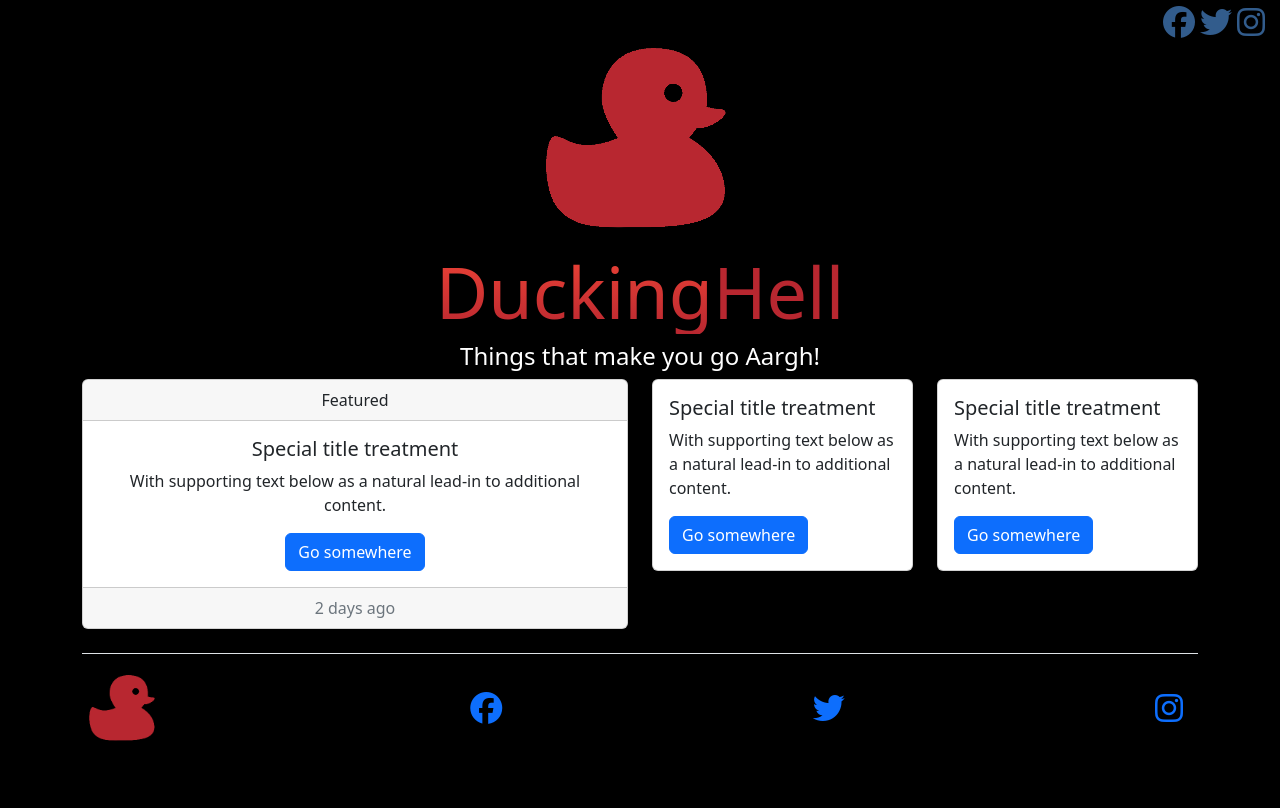
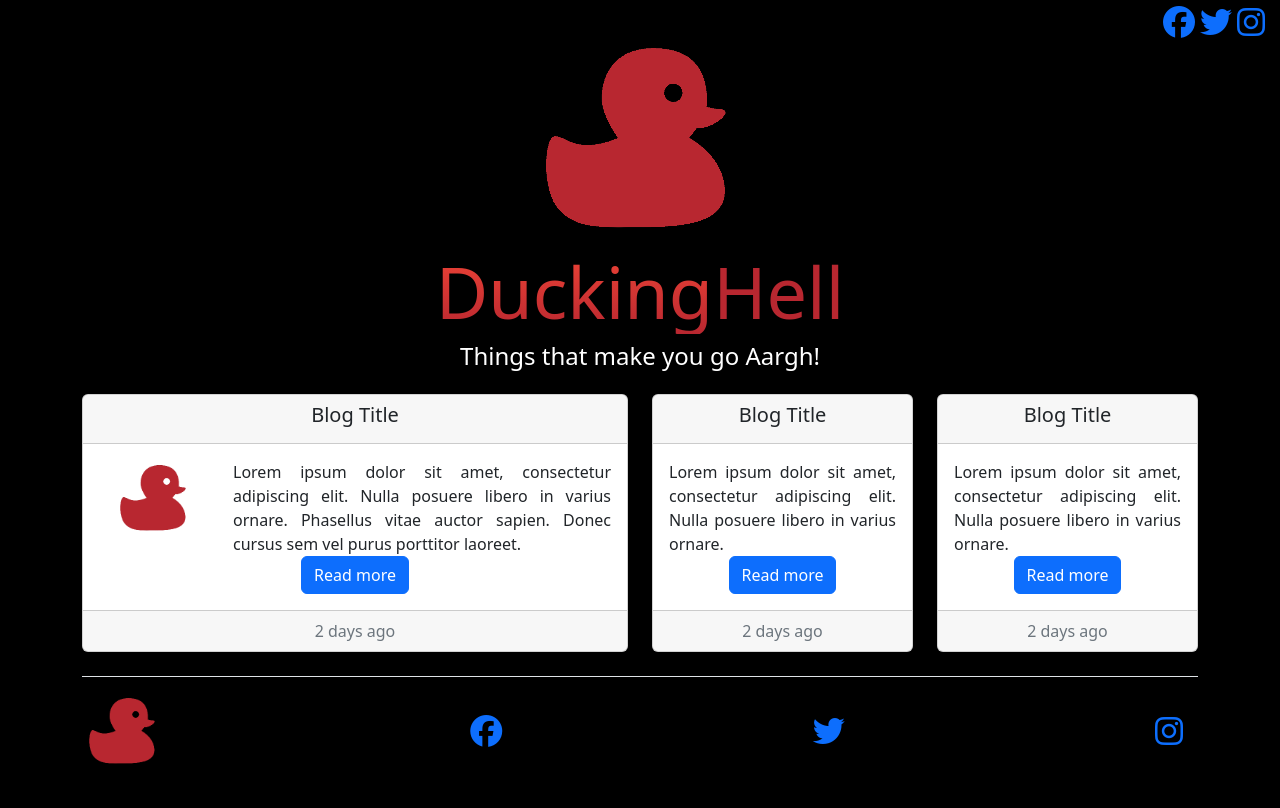
Before and after one commit to georgeehall/duckinghell, a PHP site: page / in a window 1280 px wide. Before the commit the page ends 741 px from the top, so only its background shows below. Run offline with PHP 8.4, Linux system fonts and the light colour scheme; some libraries are stand-ins or nearby versions.

Commit message:
Finished the index.php, and ready to add content

```diff
--- a/index.php
+++ b/index.php
@@ -40,6 +40,7 @@
         -webkit-background-clip: text;
         -webkit-text-fill-color: transparent;
     }
+
     </style>
     <script>
     $(document).ready(function() {
@@ -58,11 +59,11 @@
     <!-- socials top right start -->
     <div class="d-flex justify-content-end" style="padding-top:10px;">
         <a href="https://www.w3schools.com"> <i class="fa-brands fa-facebook fa-2xl "
-                style="padding-right: 5px; color: #325c8c;"></i></a>
+                style="padding-right: 5px;"></i></a>
         <a href="https://www.w3schools.com"> <i class="fa-brands fa-twitter fa-2xl"
-                style="padding-right: 5px; color: #325c8c;"></i></a>
+                style="padding-right: 5px;"></i></a>
         <a href="https://www.w3schools.com"> <i class="fa-brands fa-instagram fa-2xl"
-                style="padding-right: 15px; color: #325c8c;"></i></a>
+                style="padding-right: 15px;"></i></a>
     </div> <!-- socials top right end -->
     <!-- centred logo start -->
     <div class="d-flex justify-content-center" style="">
@@ -118,41 +119,71 @@
     <div class="container">
         <!-- Constainer Start -->
 
-        <div class="row">
-            <div class="col-sm-6">
+        <div class="row" >
+            <div class="col-sm-6" style="padding-top: 15px;">
                 <div class="card text-center">
                     <div class="card-header">
-                        Featured
+                    <h5 class="card-title">Blog Title</h5>
                     </div>
                     <div class="card-body">
-                        <h5 class="card-title">Special title treatment</h5>
-                        <p class="card-text">With supporting text below as a natural lead-in to additional content.</p>
-                        <a href="#" class="btn btn-primary">Go somewhere</a>
+                        <div class="row">
+                            <div class="col-md-3">
+                                <img src="images/logonobg.png" style="height: 75px;">
+                            </div>
+                            <div class="col-md-9">
+                            <p class="card-text" style="text-align: justify;">Lorem ipsum dolor sit amet, consectetur adipiscing elit. Nulla posuere libero in varius ornare. Phasellus vitae auctor sapien. Donec cursus sem vel purus porttitor laoreet.</p>
+                            </div>
+
+                        </div>
+                        <a href="#" class="btn btn-primary">Read more</a>
                     </div>
                     <div class="card-footer text-muted">
                         2 days ago
                     </div>
                 </div>
             </div>
-            <div class="col-sm-3">
-                <div class="card">
+            <div class="col-sm-3" style="padding-top: 15px;">
+                <div class="card text-center">
+                    <div class="card-header">
+                    <h5 class="card-title">Blog Title</h5>
+                    </div>
                     <div class="card-body">
-                        <h5 class="card-title">Special title treatment</h5>
-                        <p class="card-text">With supporting text below as a natural lead-in to additional content.</p>
-                        <a href="#" class="btn btn-primary">Go somewhere</a>
+                        <div class="row">
+
+                            <div class="col-md-12">
+                            <p class="card-text" style="text-align: justify;">Lorem ipsum dolor sit amet, consectetur adipiscing elit. Nulla posuere libero in varius ornare.</p>
+                            </div>
+
+                        </div>
+                        <a href="#" class="btn btn-primary">Read more</a>
+                    </div>
+                    <div class="card-footer text-muted">
+                        2 days ago
                     </div>
                 </div>
             </div>
 
-            <div class="col-sm-3">
-                <div class="card">
+            <div class="col-sm-3" style="padding-top: 15px;">
+                <div class="card text-center">
+                    <div class="card-header">
+                    <h5 class="card-title">Blog Title</h5>
+                    </div>
                     <div class="card-body">
-                        <h5 class="card-title">Special title treatment</h5>
-                        <p class="card-text">With supporting text below as a natural lead-in to additional content.</p>
-                        <a href="#" class="btn btn-primary">Go somewhere</a>
+                        <div class="row">
+
+                            <div class="col-md-12">
+                            <p class="card-text" style="text-align: justify;">Lorem ipsum dolor sit amet, consectetur adipiscing elit. Nulla posuere libero in varius ornare.</p>
+                            </div>
+
+                        </div>
+                        <a href="#" class="btn btn-primary">Read more</a>
+                    </div>
+                    <div class="card-footer text-muted">
+                        2 days ago
                     </div>
                 </div>
             </div>
+
         </div>
 
         <!-- Footer Start -->
```
